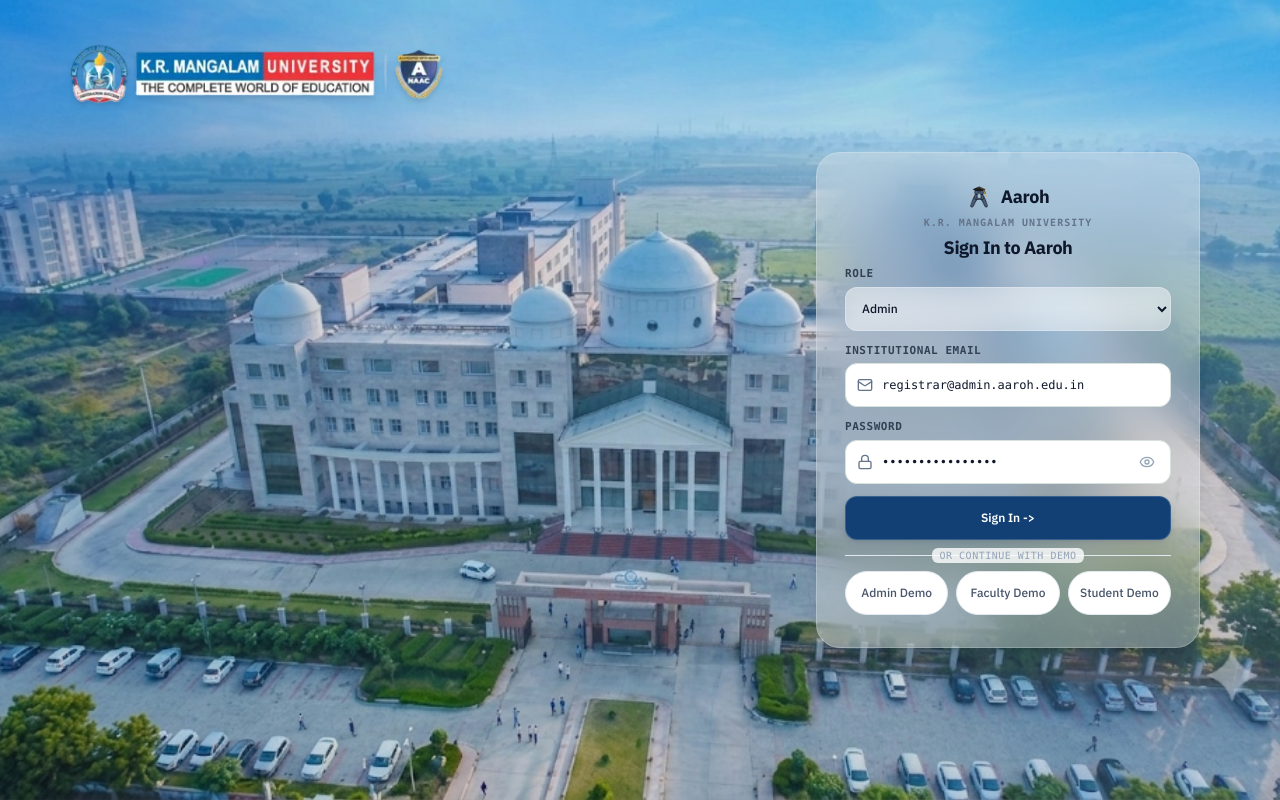
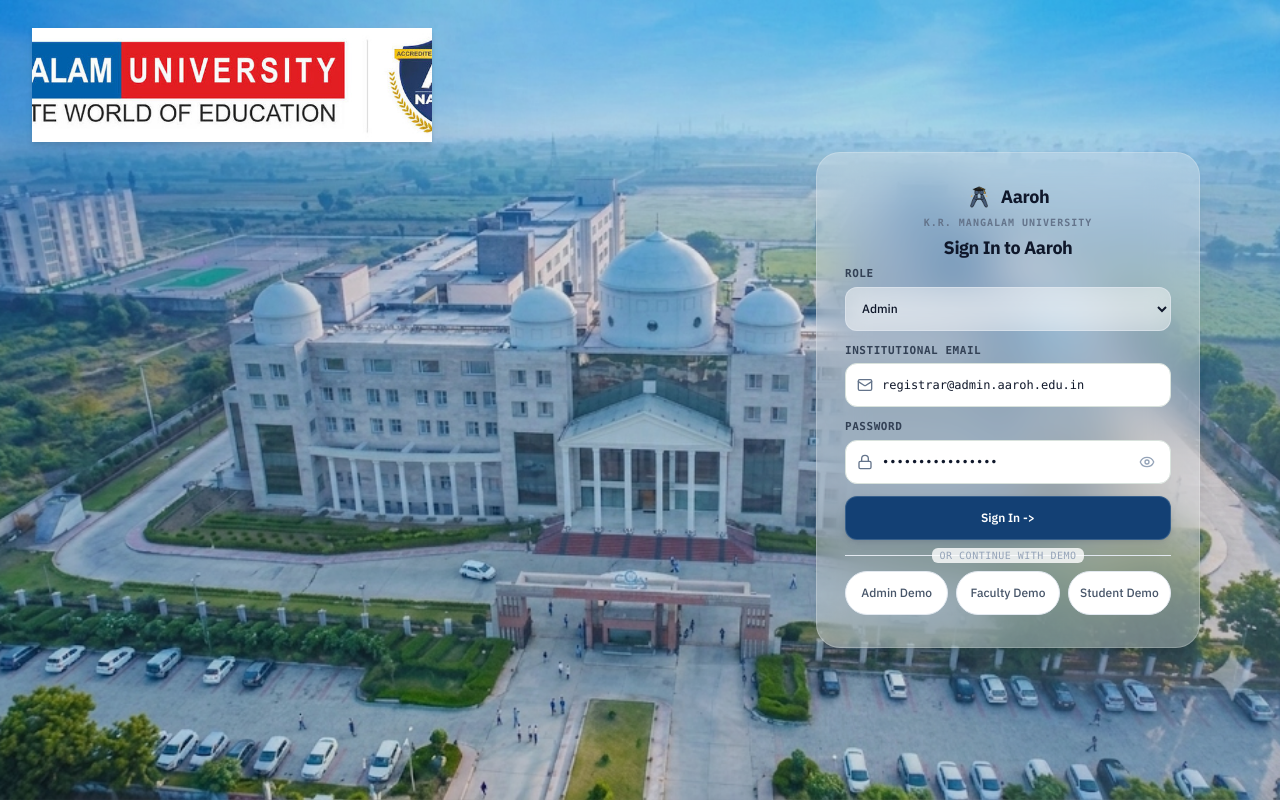
Before and after one commit to hritikraj07/AAROH, a React (Vite) app: page /login in a window 1280 px wide. Built offline with nearby package versions, Linux system fonts and the light colour scheme.

Commit message:
feat: replace top-left university banner logo with high-resolution crisp banner

```diff
--- a/src/pages/LoginPage.tsx
+++ b/src/pages/LoginPage.tsx
@@ -153,13 +153,17 @@ export const LoginPage: React.FC = () => {
         />
       </div>
 
-      {/* 2. Institutional Header Banner: High quality enhanced SVG, no hover pop-up, completely static */}
+      {/* 2. Institutional Header Banner: High quality direct vector/raster banner, sharp rendering, completely static */}
       <div className="absolute top-3 left-3 sm:top-6 sm:left-6 md:top-7 md:left-8 z-30 flex items-center pointer-events-none select-none">
-        <img
-          src="/krmu_banner.svg"
-          alt="K.R. Mangalam University - The Complete World of Education - NAAC Grade A"
-          className="w-[200px] xs:w-[240px] sm:w-[340px] md:w-[390px] lg:w-[430px] max-w-full h-auto object-contain block drop-shadow-md select-none pointer-events-none"
-        />
+        <picture>
+          <source srcSet="/krmlogo.jpg" type="image/jpeg" />
+          <img
+            src="/krmu_banner.svg"
+            alt="K.R. Mangalam University - The Complete World of Education - NAAC Grade A"
+            className="w-[200px] xs:w-[240px] sm:w-[320px] md:w-[360px] lg:w-[400px] max-w-full h-auto object-contain block drop-shadow-md select-none pointer-events-none image-render-crisp"
+            style={{ imageRendering: '-webkit-optimize-contrast' }}
+          />
+        </picture>
       </div>
 
       {/* 3. The Glassmorphism Login Card: Precisely aligned to white outline (Y: ~11.6% to ~88.4%, X: ~69.5% to ~95.1%) */}
```
Also changed, not shown: public/krmlogo.jpg (added), public/krmu_banner.svg.
